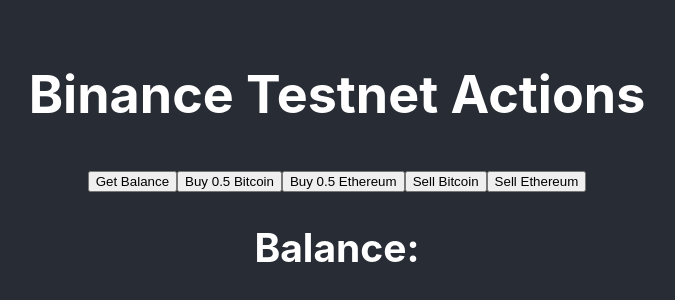
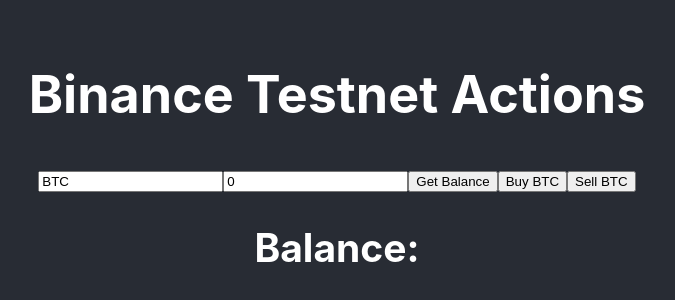
Before and after one commit to EffiTrade/Client, a React (Create React App) app: page / in a window 1280 px wide. Shown: the part 234-534 px from the top of the page, without its empty margins (303-978 px from the left). Built offline with nearby package versions, Linux system fonts and the light colour scheme; no server answers.

Commit message:
custom buy/sell

```diff
--- a/src/BinanceActions.tsx
+++ b/src/BinanceActions.tsx
@@ -10,38 +10,31 @@
 const BinanceActions: React.FC = () => {
     const [balance, setBalance] = useState<Balance[]>([]);
     const [message, setMessage] = useState<string>('');
+    const [coin, setCoin] = useState<string>('BTC');
+    const [quantity, setQuantity] = useState<number>(0);
 
     const backendURL: string = 'http://localhost:5000';
     const socket = io(backendURL);
 
     useEffect(() => {
-        socket.on('balance update', (newBalance: Balance[]) => {
-            setBalance(newBalance);
-            setMessage('Balance updated');
+        socket.on('connect', () => {
+            console.log('Connected to backend');
+        });
+        socket.on('disconnect', () => {
+            console.log('Disconnected from backend');
+        });
+        socket.on('coin purchase', (data: any) => {
+            setMessage(`Purchased ${data.coin}`);
+            getBalance(); // To update the balance after purchase
         });
 
-        socket.on('bitcoin purchase', () => {
-            setMessage('Bitcoin purchase update received');
-            getBalance();
+        socket.on('coin sale', (data: any) => {
+            setMessage(`Sold ${data.coin}`);
+            getBalance(); // To update the balance after sale
         });
-
-        socket.on('ethereum purchase', () => {
-            setMessage('Ethereum purchase update received');
-            getBalance();
+        socket.on('message', (message: string) => {
+            setMessage(message);
         });
-
-        socket.on('coin sale', () => {
-            setMessage('Coin sale update received');
-            getBalance();
-        });
-
-        // Clean up the socket connection when the component unmounts
-        return () => {
-            socket.off('balance update');
-            socket.off('bitcoin purchase');
-            socket.off('ethereum purchase');
-            socket.off('coin sale');
-        };
     }, []);
 
     const getBalance = () => {
@@ -55,43 +48,37 @@
             });
     };
 
-    const buyBitcoin = () => {
-        axios.post(`${backendURL}/buy-bitcoin`)
+    const buyCoin = (coin: string) => {
+        axios.post(`${backendURL}/buy`, { coin, quantity: quantity })
             .then(response => {
-                setMessage('Bought Bitcoin successfully');
+                setMessage(`Bought ${quantity} ${coin} successfully`);
             })
             .catch(error => {
-                setMessage('Error buying Bitcoin');
+                const errorMessage = error.response && error.response.data && error.response.data.error
+                    ? error.response.data.error
+                    : 'Error buying coin';
+                setMessage(errorMessage);
             });
-    };
+    }
 
-    const buyEthereum = () => {
-        axios.post(`${backendURL}/buy-ethereum`)
+    const sellCoin = (coin: string) => {
+        axios.post(`${backendURL}/sell`, { coin, quantity: quantity })
             .then(response => {
-                setMessage('Bought Ethereum successfully');
+                setMessage(`Sold ${quantity} ${coin} successfully`);
             })
             .catch(error => {
-                setMessage('Error buying Ethereum');
+                setMessage('Error selling coin');
             });
-    };
+    }
 
-    const sellCoin = (coin: string) => {
-        axios.post(`${backendURL}/sell/${coin}`)
-            .then(response => {
-                setMessage(`Sold ${coin} successfully`);
-            })
-            .catch(error => {
-                setMessage(`Error selling ${coin}`);
-            });
-    };
 
     return (
         <div>
+            <input type="text" value={coin} onChange={(e) => setCoin(e.target.value.toUpperCase())}></input>
+            <input type="number" value={quantity} onChange={(e) => setQuantity(parseFloat(e.target.value))} />
             <button onClick={getBalance}>Get Balance</button>
-            <button onClick={buyBitcoin}>Buy 0.5 Bitcoin</button>
-            <button onClick={buyEthereum}>Buy 0.5 Ethereum</button>
-            <button onClick={() => sellCoin('BTC')}>Sell Bitcoin</button>
-            <button onClick={() => sellCoin('ETH')}>Sell Ethereum</button>
+            <button onClick={() => buyCoin(coin)}>Buy {coin}</button>
+            <button onClick={() => sellCoin(coin)}>Sell {coin}</button>
 
             <div>
                 <h2>Balance:</h2>
```
